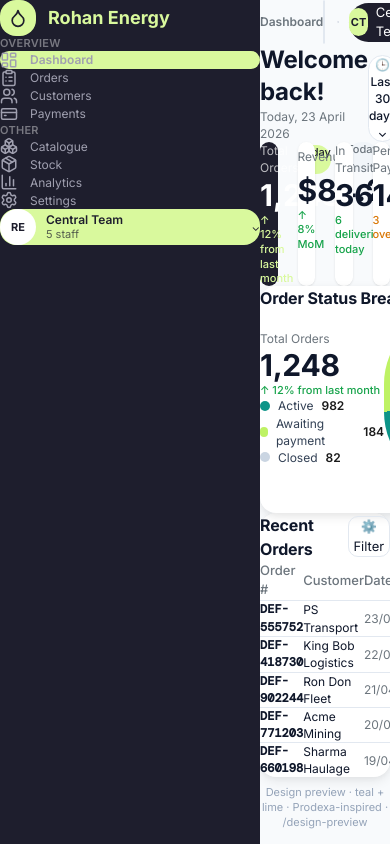
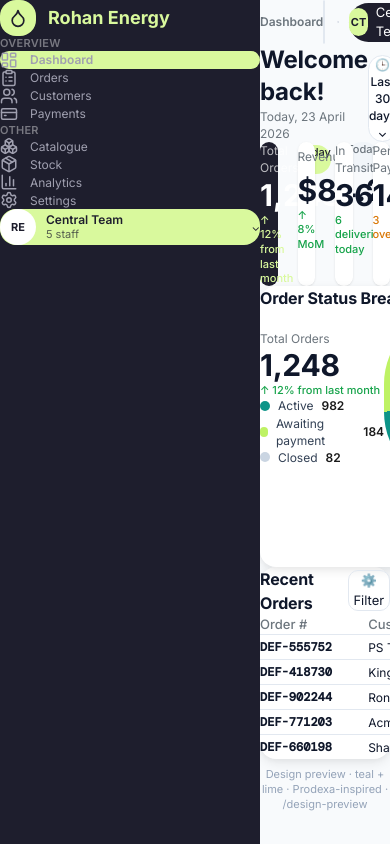
Before and after one commit to Rondon25/DEF-App, a React (Vite) app in the folder frontend/: page /design-preview in a window 390 px wide. Built offline with nearby package versions, Linux system fonts and the light colour scheme.

Commit message:
Fix dashboard preview horizontal overflow (min-w-0 grid guards, contained table scroll)

```diff
--- a/frontend/src/pages/DesignPreview.tsx
+++ b/frontend/src/pages/DesignPreview.tsx
@@ -32,7 +32,7 @@ export default function DesignPreview() {
   const [period, setPeriod] = useState("Last 30 days");
 
   return (
-    <div className="grid grid-cols-[260px_1fr] min-h-screen bg-background">
+    <div className="grid grid-cols-[260px_minmax(0,1fr)] min-h-screen w-full max-w-full overflow-x-hidden bg-background">
       {/* ─── Sidebar ─── */}
       <aside className="bg-sidebar text-sidebar-foreground p-6 flex flex-col">
         <div className="flex items-center gap-3 mb-10">
@@ -58,7 +58,7 @@ export default function DesignPreview() {
       </aside>
 
       {/* ─── Main ─── */}
-      <main className="p-6 md:px-10 overflow-y-auto">
+      <main className="min-w-0 p-6 md:px-10 overflow-y-auto">
         {/* Top bar */}
         <header className="flex items-center justify-between mb-8">
           <div className="text-sm font-semibold text-ink-3">Dashboard</div>
@@ -99,7 +99,7 @@ export default function DesignPreview() {
         </div>
 
         {/* Middle grid: chart + side panel */}
-        <div className="grid grid-cols-[2fr_1fr] gap-5 mb-6">
+        <div className="grid grid-cols-[2fr_minmax(0,1fr)] gap-5 mb-6">
           <div className="bg-surface rounded-2xl p-6 shadow-[var(--shadow)]">
             <div className="flex items-center justify-between mb-6">
               <h3 className="font-bold">Order Status Breakdown</h3>
@@ -127,7 +127,7 @@ export default function DesignPreview() {
             </div>
           </div>
 
-          <div className="bg-surface rounded-2xl p-6 shadow-[var(--shadow)]">
+          <div className="min-w-0 bg-surface rounded-2xl p-6 shadow-[var(--shadow)]">
             <h3 className="font-bold mb-4">Recent Activity</h3>
             <div className="space-y-3">
               {[
@@ -154,7 +154,8 @@ export default function DesignPreview() {
             <h3 className="font-bold">Recent Orders</h3>
             <button className="px-3 py-1.5 rounded-lg border border-border text-[13px]">⚙️ Filter</button>
           </div>
-          <table className="w-full">
+          <div className="overflow-x-auto">
+          <table className="w-full min-w-[560px]">
             <thead>
               <tr className="text-left text-[13px] text-ink-3 border-b border-border">
                 <th className="py-3 font-medium">Order #</th>
@@ -176,6 +177,7 @@ export default function DesignPreview() {
               ))}
             </tbody>
           </table>
+          </div>
         </div>
 
         <p className="text-center text-xs text-ink-4 mt-8 mb-4">
```
